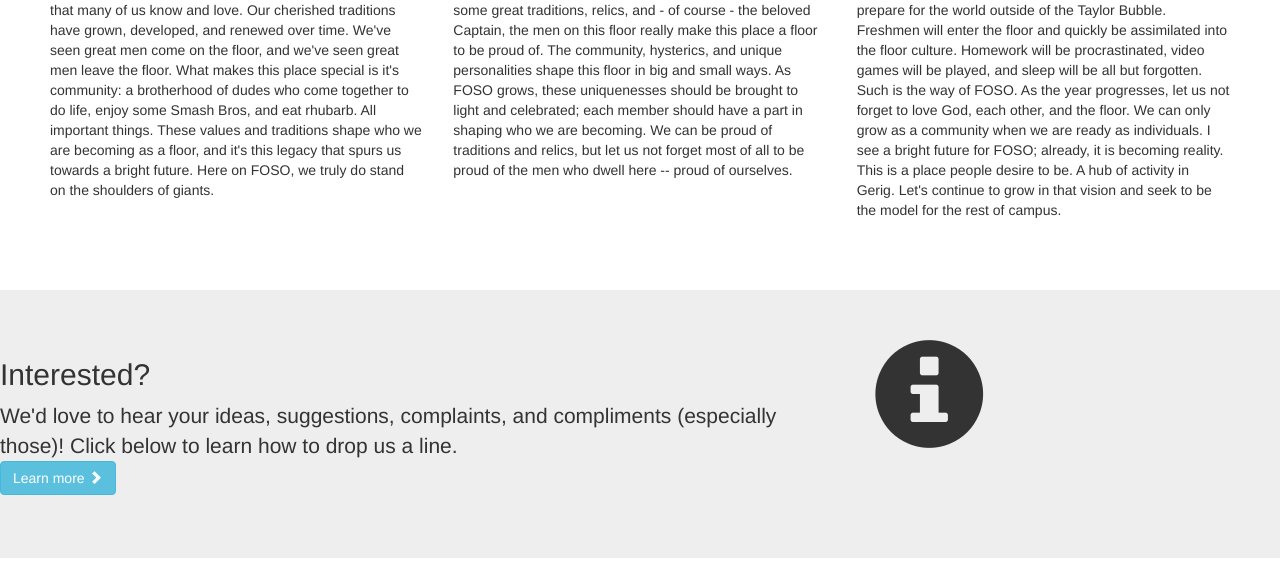
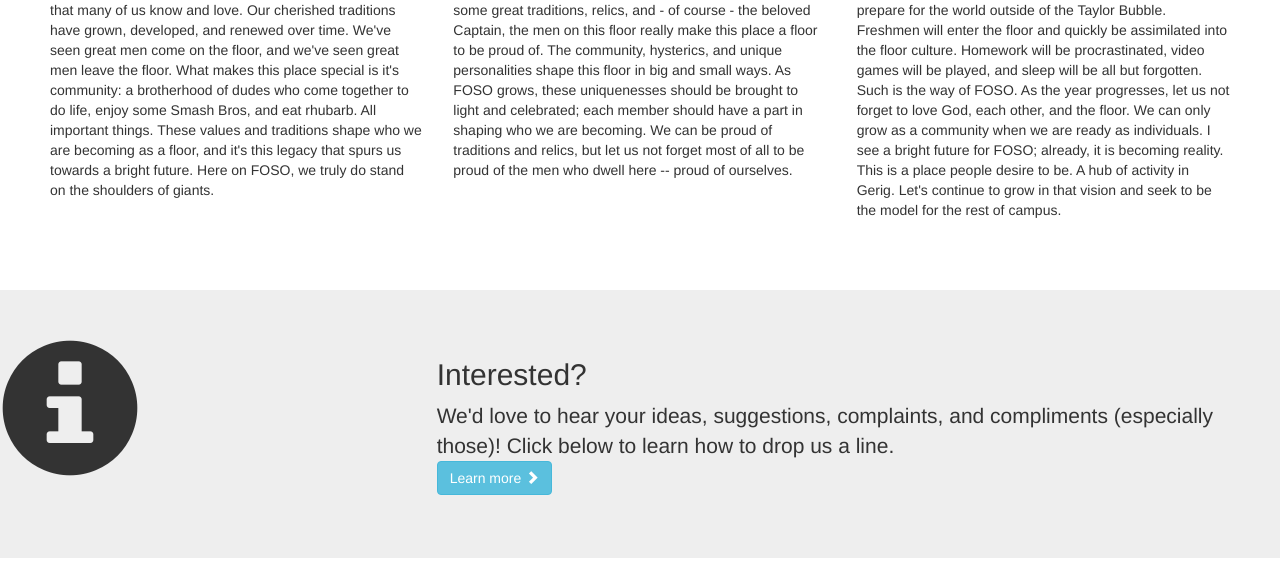
Before and after one commit to david-fletcher/foso-server-things, a plain HTML site: page index.html in a window 1280 px wide. Shown: the part 617-1205 px from the top of the page. Drawn offline with nearby package versions, Linux system fonts and the light colour scheme.

Commit message:
let's try and just hack this

```diff
--- a/index.html
+++ b/index.html
@@ -18,16 +18,11 @@
 			.extra-padding {
 				padding: 150px 50px;
 			}
-			.parent-center {
-				display: inline-block;
-    			vertical-align: middle;
-    			float: none;
-			}
 			.gi-2x { font-size: 2em; }
 			.gi-3x { font-size: 3em; }
 			.gi-4x { font-size: 4em; }
 			.gi-5x { font-size: 5em; }
-			.gi-8x { font-size: 8em; }
+			.gi-10x { font-size:10em; }
 		</style>
 	</head>
 
@@ -56,8 +51,8 @@
 
 		<div class="jumbotron bg-gray">
 			<div class="row">
-				<div class="col-sm-4 parent-center">
-					<span class="glyphicon glyphicon-info-sign gi-8x"></span>
+				<div class="col-sm-4">
+					<span class="glyphicon glyphicon-info-sign gi-10x"></span>
 				</div>
 				<div class="col-sm-8">
 					<h2>Interested?</h2>
```
